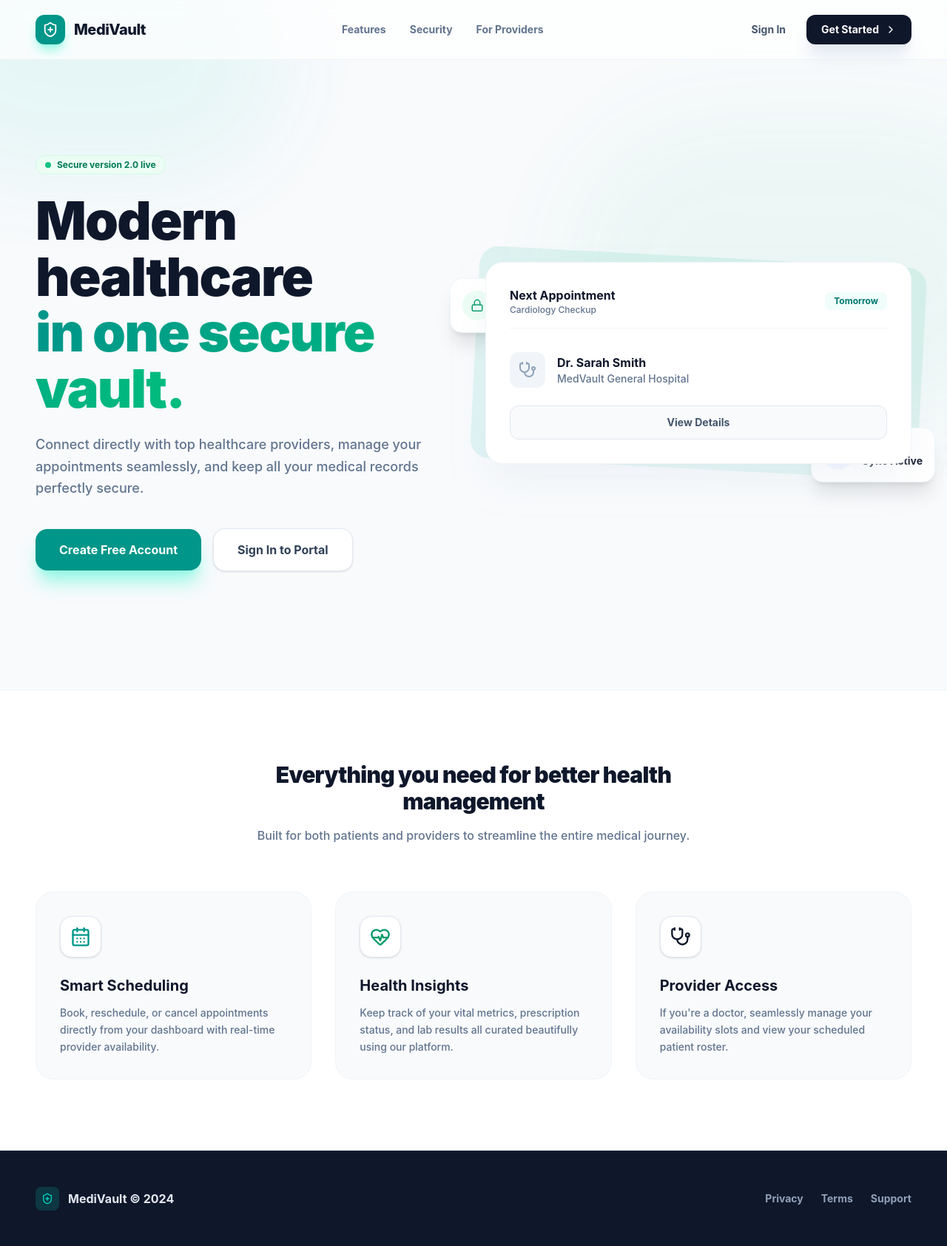
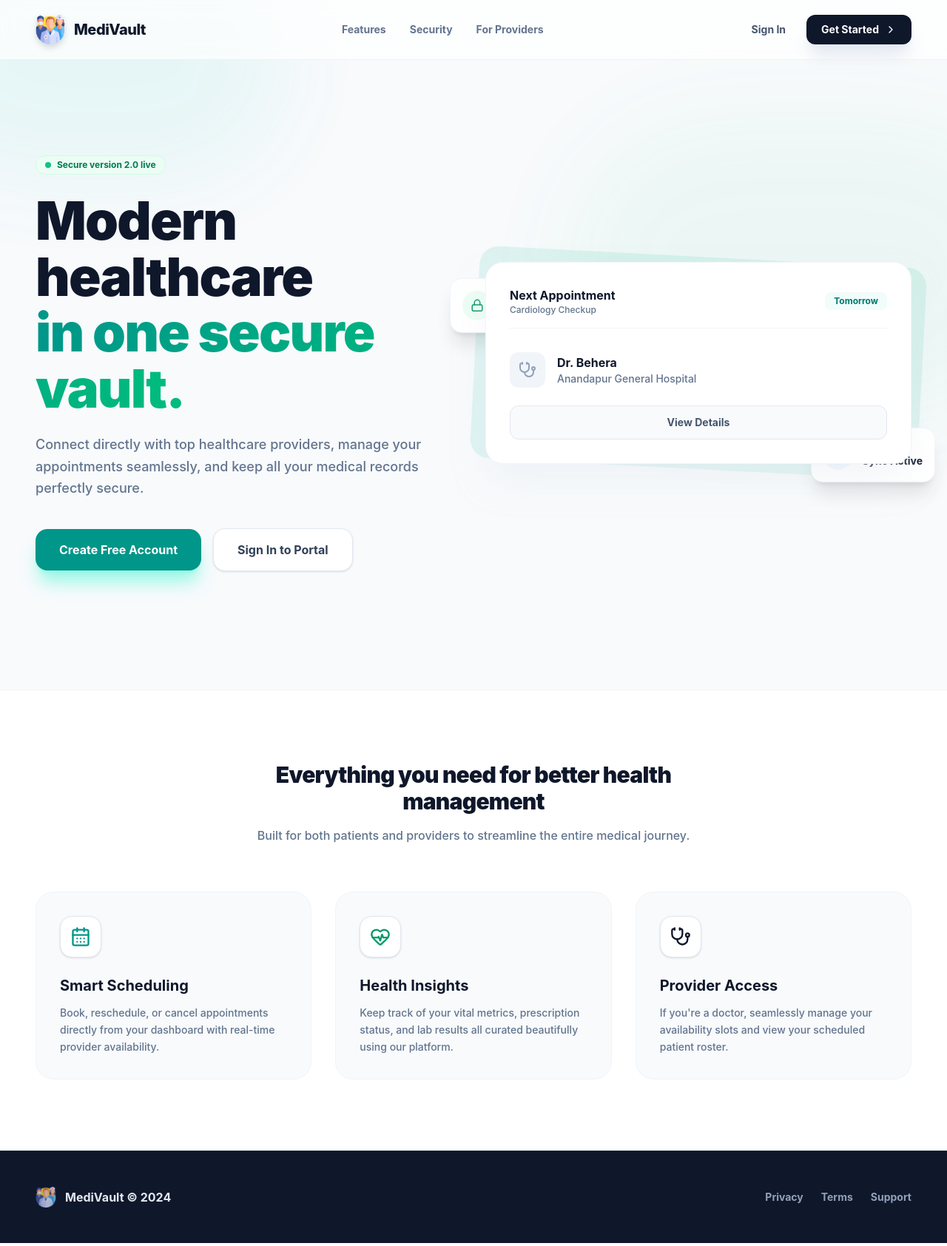
Before and after one commit to sujit-prog/Medivault, a React (Vite) app in the folder medvault-frontend/: page / in a window 1280 px wide. Shown: the whole page at 74% size. Built offline with nearby package versions, Linux system fonts and the light colour scheme.

Commit message:
new icons

```diff
--- a/medvault-frontend/index.html
+++ b/medvault-frontend/index.html
@@ -1,13 +1,16 @@
 <!doctype html>
 <html lang="en">
+
 <head>
   <meta charset="UTF-8" />
-    <link rel="icon" type="image/svg+xml" href="/vite.svg" />
+  <link rel="icon" type="image/png" href="/favicon.png" />
   <meta name="viewport" content="width=device-width, initial-scale=1.0" />
-    <title>medvault-frontend</title>
+  <title>MediVault</title>
 </head>
+
 <body>
   <div id="root"></div>
   <script type="module" src="/src/main.jsx"></script>
 </body>
+
 </html>
--- a/medvault-frontend/src/pages/Landing.jsx
+++ b/medvault-frontend/src/pages/Landing.jsx
@@ -14,7 +14,7 @@ export default function Landing() {
     const navigate = useNavigate();
 
     return (
-        <div className="min-h-screen bg-slate-50 font-sans text-slate-900 overflow-x-hidden selection:bg-teal-100 selection:text-teal-900">
+        <div className="min-h-screen bg-slate-50 font-roboto text-slate-900 overflow-x-hidden selection:bg-teal-100 selection:text-teal-900">
 
             {/* Decorative Background Elements */}
             <div className="absolute inset-0 overflow-hidden pointer-events-none z-0">
@@ -26,9 +26,7 @@ export default function Landing() {
             <nav className="relative z-10 w-full backdrop-blur-md bg-white/70 border-b border-slate-200/50 sticky top-0">
                 <div className="max-w-7xl mx-auto px-6 sm:px-8 lg:px-12 h-20 flex items-center justify-between">
                     <div className="flex items-center gap-3 cursor-pointer" onClick={() => navigate('/')}>
-                        <div className="w-10 h-10 rounded-xl bg-teal-600 text-white flex items-center justify-center shadow-lg shadow-teal-200">
-                            <ShieldPlus size={22} />
-                        </div>
+                        <img src="/favicon.png" alt="MediVault Logo" className="w-10 h-10 drop-shadow-lg" />
                         <span className="font-extrabold text-xl tracking-tight text-slate-900">MediVault</span>
                     </div>
 
@@ -99,12 +97,12 @@ export default function Landing() {
                                     <Stethoscope size={24} />
                                 </div>
                                 <div>
-                                    <h4 className="font-bold text-slate-900">Dr. Sarah Smith</h4>
-                                    <p className="text-sm text-slate-500 font-medium">MedVault General Hospital</p>
+                                    <h4 className="font-bold text-slate-900">Dr. Behera</h4>
+                                    <p className="text-sm text-slate-500 font-medium">Anandapur General Hospital</p>
                                 </div>
                             </div>
 
-                            <button className="w-full py-3 bg-slate-50 hover:bg-slate-100 border border-slate-200 rounded-xl text-slate-600 text-sm font-bold transition-colors">
+                            <button href="#login" className="w-full py-3 bg-slate-50 hover:bg-slate-100 border border-slate-200 rounded-xl text-slate-600 text-sm font-bold transition-colors">
                                 View Details
                             </button>
                         </div>
@@ -184,9 +182,7 @@ export default function Landing() {
             <footer className="bg-slate-900 text-slate-400 py-12 border-t border-slate-800">
                 <div className="max-w-7xl mx-auto px-6 sm:px-8 lg:px-12 flex flex-col md:flex-row items-center justify-between gap-6">
                     <div className="flex items-center gap-3">
-                        <div className="w-8 h-8 rounded-lg bg-teal-500/20 text-teal-400 flex items-center justify-center">
-                            <ShieldPlus size={16} />
-                        </div>
+                        <img src="/favicon.png" alt="MediVault Logo" className="w-7 h-7 opacity-80" />
                         <span className="font-bold text-slate-200">MediVault © 2024</span>
                     </div>
                     <div className="flex gap-6 text-sm font-bold">
--- a/medvault-frontend/src/pages/Register.jsx
+++ b/medvault-frontend/src/pages/Register.jsx
@@ -98,7 +98,7 @@ export default function Register() {
                                 <input type="radio" name="role" value="DOCTOR" checked={formData.role === 'DOCTOR'} onChange={handleInputChange} className="sr-only" />
                                 <div className="flex items-center gap-2.5">
                                     <Stethoscope size={18} className={formData.role === 'DOCTOR' ? 'text-teal-600' : 'text-slate-400'} />
-                                    <span className="font-bold text-sm">Provider</span>
+                                    <span className="font-bold text-sm">Doctor</span>
                                 </div>
                             </label>
                         </div>
```
Also changed, not shown: medvault-frontend/public/favicon.png (added). Lines whose indentation alone changed are shown as unchanged.
